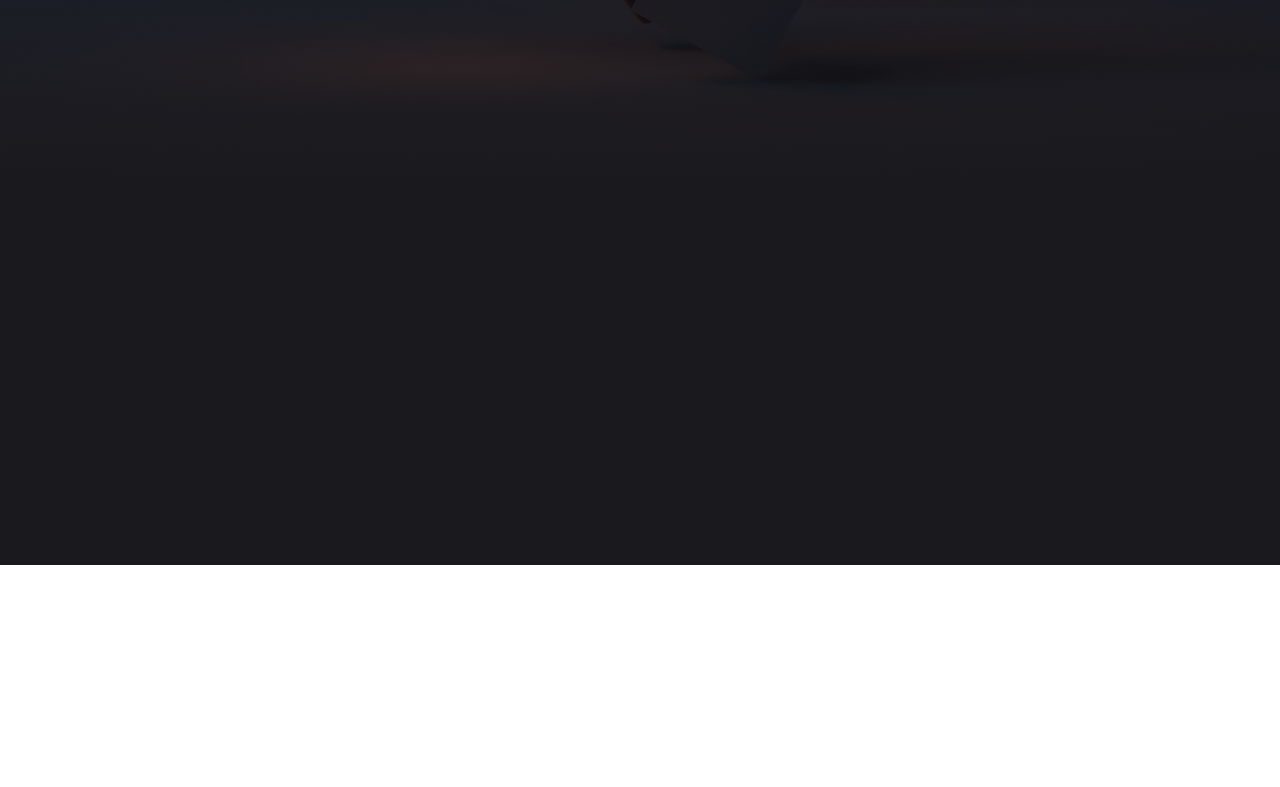
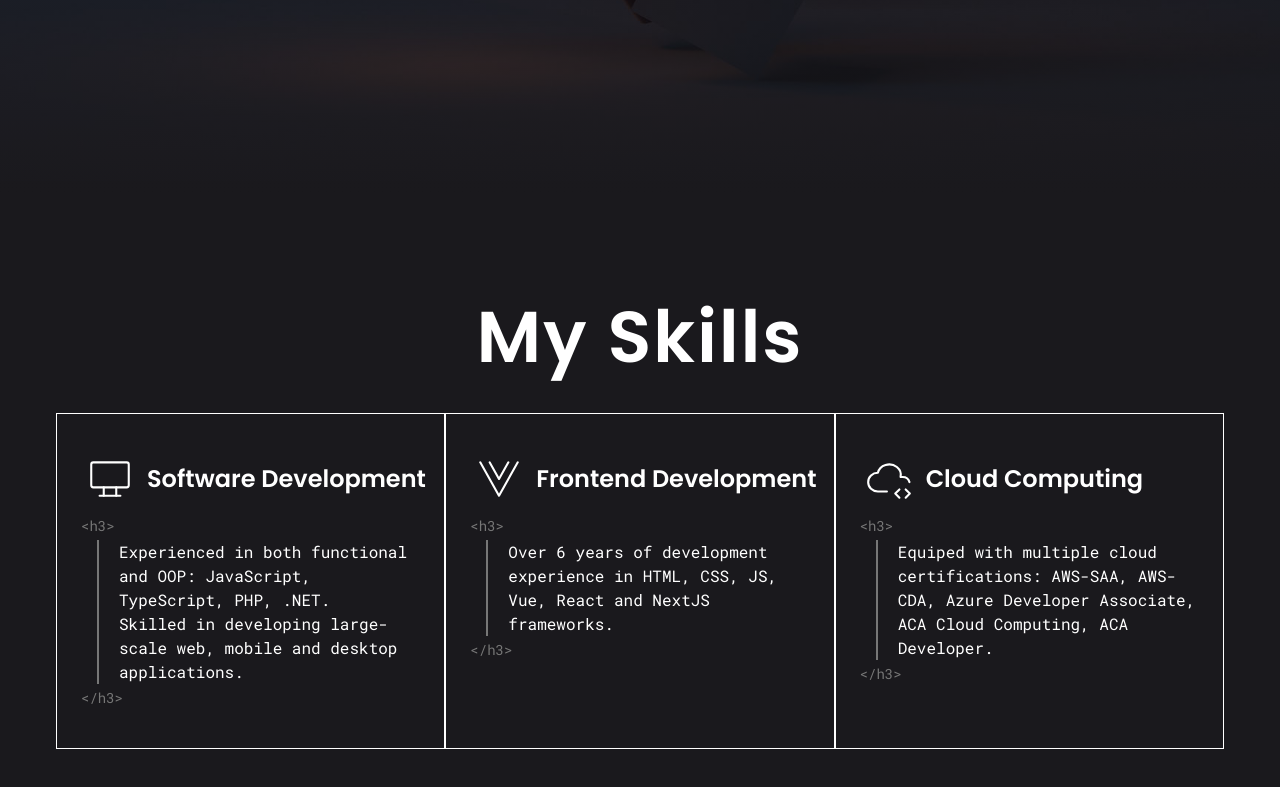
Before and after one commit to lonixchu-hk/personal-site-v1-web, a Next.js app: page / in a window 1280 px wide. Shown: the part 619-1406 px from the top of the page. Before the commit the page ends 1184 px from the top, so only its background shows below. Built offline with nearby package versions, Linux system fonts and the light colour scheme.

Commit message:
feat: Add skill section to the site

```diff
--- a/src/app/layout.tsx
+++ b/src/app/layout.tsx
@@ -2,7 +2,7 @@ import type { Metadata } from "next";
 import { Roboto_Mono } from "next/font/google";
 import "./globals.css";
 
-const robotoMono = Roboto_Mono({ weight: "500", subsets: ["latin"] });
+const robotoMono = Roboto_Mono({ weight: "400", subsets: ["latin"] });
 
 export const metadata: Metadata = {
   title: "Lonix Chu Zone",
--- a/src/app/page.tsx
+++ b/src/app/page.tsx
@@ -1,6 +1,7 @@
+import { NavBar } from "@/components/nav/NavBar";
 import { HeroSection } from "@/components/HeroSection";
-import { NavBar } from "@/components/nav/NavBar";
 import { BackgroundOverlay } from "@/components/BackgroundOverlay";
+import { SkillsSection } from "@/components/SkillsSection";
 
 const underMaintenance = process.env.underMaintenance == "true";
 
@@ -13,8 +14,7 @@ export default function Home() {
         {/* TODO: Add scroll down animation*/}
         <BackgroundOverlay />
       </div>
-
-      <div className="h-96"></div>
+      <SkillsSection />
     </main>
   );
 }
--- a/src/components/HeroSection.tsx
+++ b/src/components/HeroSection.tsx
@@ -1,8 +1,8 @@
 "use client";
 
 import React, { use } from "react";
-import { TypeAnimation } from "react-type-animation";
 import { Poppins } from "next/font/google";
+import { SectionTitle } from "./SectionTitle";
 
 const poppins = Poppins({ weight: "600", subsets: ["latin"] });
 
@@ -14,30 +14,13 @@ export const HeroSection = (props: Props) => {
   return (
     <section className="h-full flex flex-col items-center justify-center relative px-10 bg-[url('/main-bg.jpg')] bg-cover bg-center">
       <div className="flex flex-col justify-center items-center drop-shadow-lg xl2:px-10 z-[2]">
-        <h1
-          className={
-            poppins.className +
-            " text-white text-center mb-4 text-8xl font-extrabold"
-          }
-        >
+        <SectionTitle classname="text-8xl">
           {props.underMaintenance ? `` : `LONIX CHU`}
-        </h1>
+        </SectionTitle>
         <h5 className="text-white text-center mb-4 text-2xl  leading-6 tracking-wider">
           {props.underMaintenance
             ? `UNDER DEVELOPMENT...`
-            : // <TypeAnimation
-              //   sequence={[
-              //     "UNDER DEVELOPMENT...",
-              //     5000,
-              //     "UNDER MAINTENANCE...",
-              //     5000,
-              //   ]}
-              //   wrapper="span"
-              //   speed={30}
-              //   style={{ fontSize: "2em", display: "inline-block" }}
-              //   repeat={Infinity}
-              // />
-              `SOFTWARE ENGINEER, FULL STACK DEVELOPER.`}
+            : `SOFTWARE ENGINEER, FULL STACK DEVELOPER.`}
         </h5>
       </div>
     </section>
--- /dev/null
+++ b/src/components/SectionTitle.tsx
@@ -0,0 +1,19 @@
+import React from "react";
+import { Poppins } from "next/font/google";
+
+const poppins = Poppins({ weight: "600", subsets: ["latin"] });
+
+interface Props {
+  children: string;
+  classname: string;
+}
+
+export const SectionTitle = (props: Props) => {
+  return (
+    <h1
+      className={`${poppins.className} text-white text-center mb-4 font-extrabold tracking-wide ${props.classname}`}
+    >
+      {props.children}
+    </h1>
+  );
+};
--- /dev/null
+++ b/src/components/SkillCard.tsx
@@ -0,0 +1,36 @@
+import React from "react";
+import { Poppins } from "next/font/google";
+
+const poppins = Poppins({ weight: "600", subsets: ["latin"] });
+
+interface SkillObj {
+  title: string;
+  color: string;
+  icon: JSX.Element;
+  content: HTMLDivElement;
+}
+
+interface Props {
+  skill: SkillObj;
+}
+
+export const SkillCard = (props: Props) => {
+  return (
+    <div className="lg:col-span-1 col-span-full border border-white flex flex-col px-4 pt-7 pb-10 text-white mb-4">
+      <div className="flex items-center">
+        <span className="p-3">{props.skill.icon}</span>
+        <div className={`${poppins.className} text-2xl font-bold`}>
+          {props.skill.title}
+        </div>
+        <div className="cardTitleDeco"></div>
+      </div>
+      <div className="px-1">
+        <div className="text-[#777] text-sm pl-1 font-extralight">{`<h3>`}</div>
+        <div className="border-l-2 border-[#777] ml-5 my-1 pl-5 font-extralight">
+          {props.skill.content}
+        </div>
+        <div className="text-[#777] text-sm pl-1 font-extralight">{`</h3>`}</div>
+      </div>
+    </div>
+  );
+};
--- /dev/null
+++ b/src/components/SkillsSection.tsx
@@ -0,0 +1,64 @@
+import React from "react";
+import { SectionTitle } from "./SectionTitle";
+import { SkillCard } from "./SkillCard";
+import {
+  IconAppWindow,
+  IconDeviceDesktop,
+  IconBrandVue,
+  IconCloudCode,
+  IconBrandAzure,
+  IconBrandAws,
+} from "@tabler/icons-react";
+
+const skillIconSize = "50";
+
+const skills = [
+  {
+    title: "Software Development",
+    color: "#ffffff",
+    icon: <IconDeviceDesktop stroke={1} size={skillIconSize} />,
+    content: (
+      <div>
+        Experienced in both functional and OOP: JavaScript, TypeScript, PHP,
+        .NET.
+        <br />
+        Skilled in developing large-scale web, mobile and desktop applications.
+      </div>
+    ),
+  },
+  {
+    title: "Frontend Development",
+    color: "#ffffff",
+    icon: <IconBrandVue stroke={1} size={skillIconSize} />,
+    content: (
+      <div>
+        Over 6 years of development experience in HTML, CSS, JS, Vue, React and
+        NextJS frameworks.
+      </div>
+    ),
+  },
+  {
+    title: "Cloud Computing",
+    color: "#ffffff",
+    icon: <IconCloudCode stroke={1} size={skillIconSize} />,
+    content: (
+      <div>
+        Equiped with multiple cloud certifications: AWS-SAA, AWS-CDA, Azure
+        Developer Associate, ACA Cloud Computing, ACA Developer.
+      </div>
+    ),
+  },
+];
+
+export const SkillsSection = () => {
+  const skillCards = Array.from(skills).map((skill, index) => {
+    return <SkillCard key={index} skill={skill} />;
+  });
+
+  return (
+    <section className="lg:mt-10 py-20 px-5 lg:px-14 relative">
+      <SectionTitle classname="text-7xl">My Skills</SectionTitle>
+      <div className="mt-10 grid grid-cols-3">{skillCards}</div>
+    </section>
+  );
+};
```
